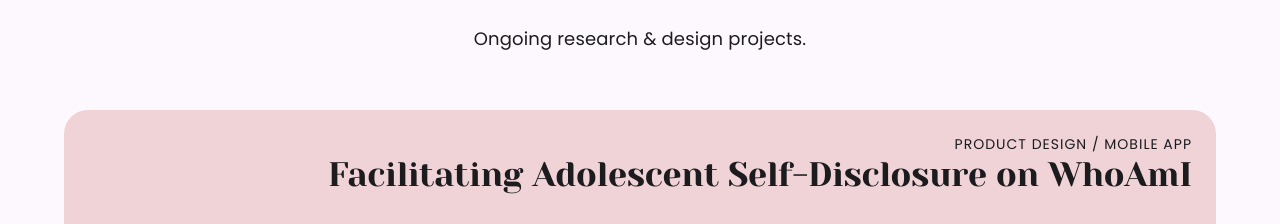
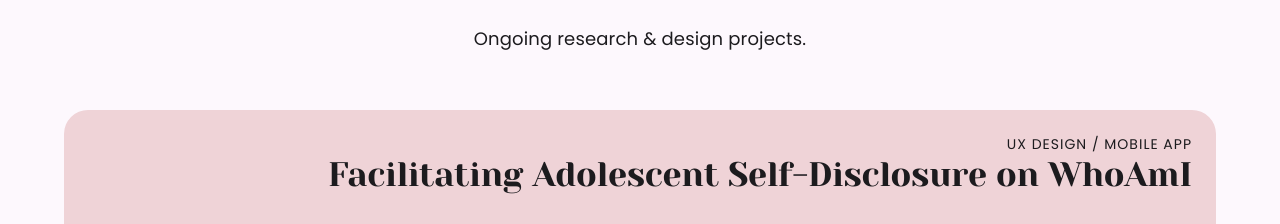
Before and after one commit to sl30724/portfolio3.0, a React (Create React App) app: page / in a window 1280 px wide. Shown: the part 1580-1804 px from the top of the page. Built offline with nearby package versions, Linux system fonts and the light colour scheme.

Commit message:
Update Work.tsx

```diff
--- a/src/pages/Work.tsx
+++ b/src/pages/Work.tsx
@@ -42,7 +42,7 @@
                     <ProjectCard
                         id='project4'
                         highlight={true}
-                        type='Product Design / Mobile App'
+                        type='UX Design / Mobile App'
                         name='Facilitating Adolescent Self-Disclosure on WhoAmI'
                         pic='/pics/Whoami.png'
                         link='/work/whoami'
```
